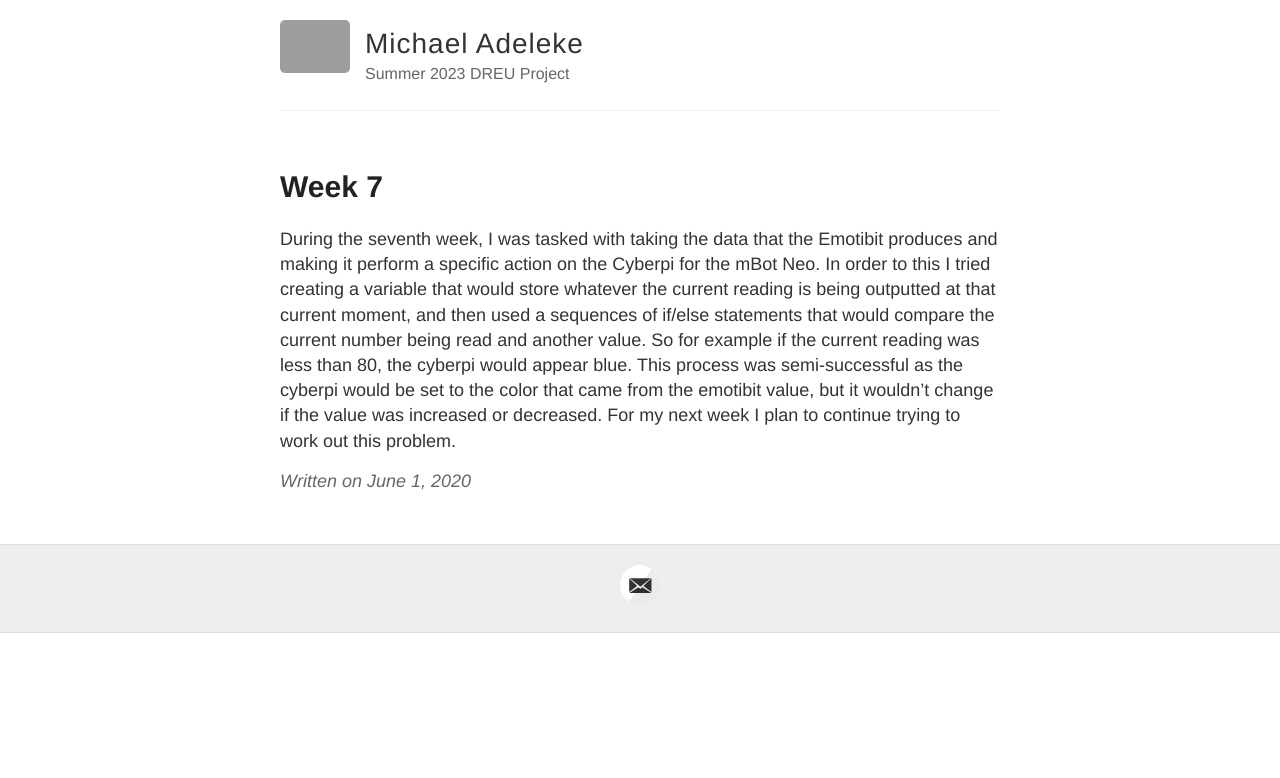
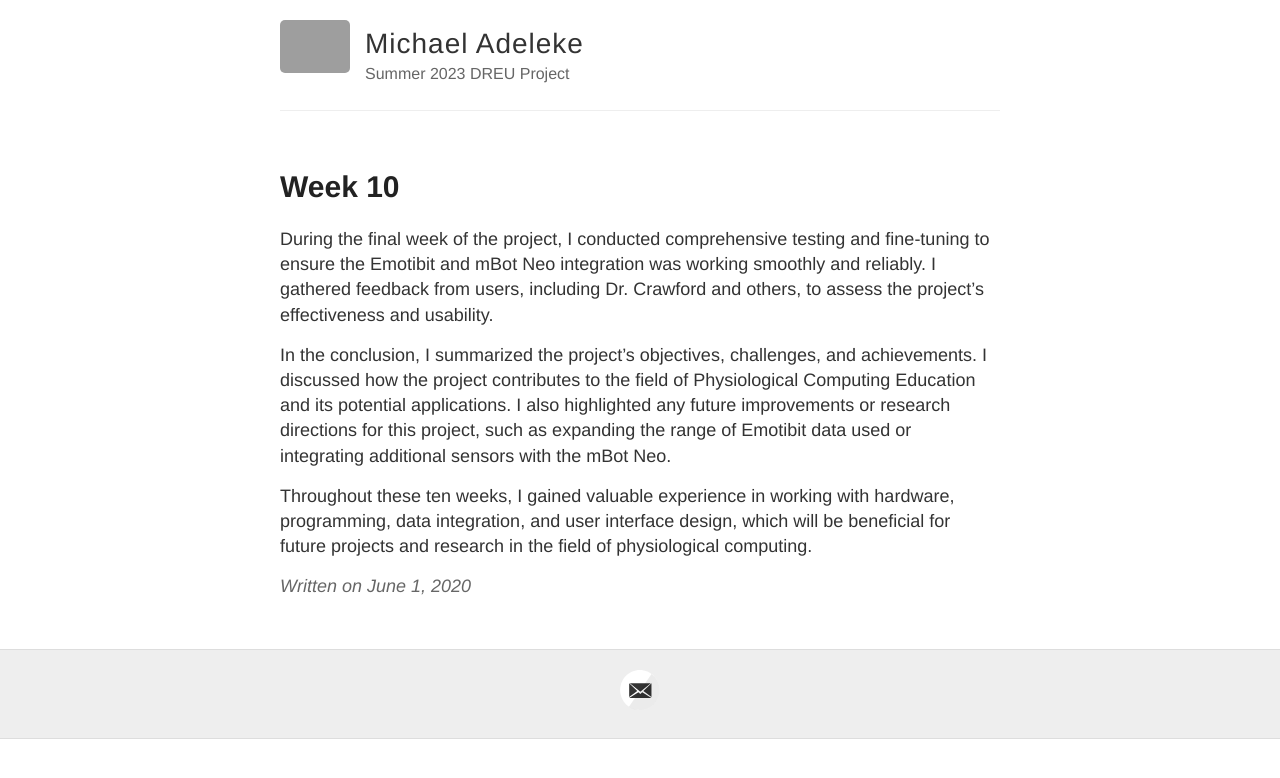
Before and after one commit to michaeladeleke1/michaeladeleke1.github.io, a Jekyll site: the page built from _posts/2020-06-01-week10.md, in a window 1280 px wide. Shown: the top 778 px of the page. Built offline with Jekyll 4.4.1, drawn with Linux system fonts in a browser that asks for light colours; grey boxes are pictures that could not be loaded.

Commit message:
2020-06-01-week10.md

```diff
--- a/_posts/2020-06-01-week10.md
+++ b/_posts/2020-06-01-week10.md
@@ -1,6 +1,10 @@
 ---
 layout: post
-title: Week 7
+title: Week 10
 ---
 
-During the seventh week, I was tasked with taking the data that the Emotibit produces and making it perform a specific action on the Cyberpi for the mBot Neo. In order to this I tried creating a variable that would store whatever the current reading is being outputted at that current moment, and then used a sequences of if/else statements that would compare the current number being read and another value. So for example if the current reading was less than 80, the cyberpi would appear blue. This process was semi-successful as the cyberpi would be set to the color that came from the emotibit value, but it wouldn't change if the value was increased or decreased. For my next week I plan to continue trying to work out this problem.
+During the final week of the project, I conducted comprehensive testing and fine-tuning to ensure the Emotibit and mBot Neo integration was working smoothly and reliably. I gathered feedback from users, including Dr. Crawford and others, to assess the project's effectiveness and usability.
+
+In the conclusion, I summarized the project's objectives, challenges, and achievements. I discussed how the project contributes to the field of Physiological Computing Education and its potential applications. I also highlighted any future improvements or research directions for this project, such as expanding the range of Emotibit data used or integrating additional sensors with the mBot Neo.
+
+Throughout these ten weeks, I gained valuable experience in working with hardware, programming, data integration, and user interface design, which will be beneficial for future projects and research in the field of physiological computing.
```
